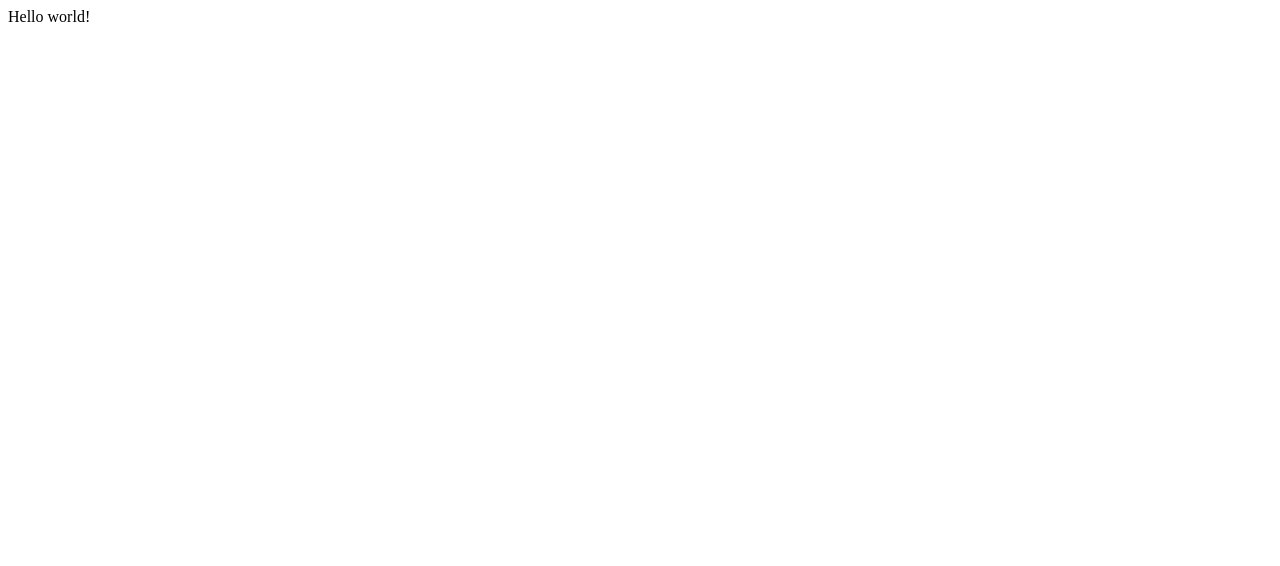
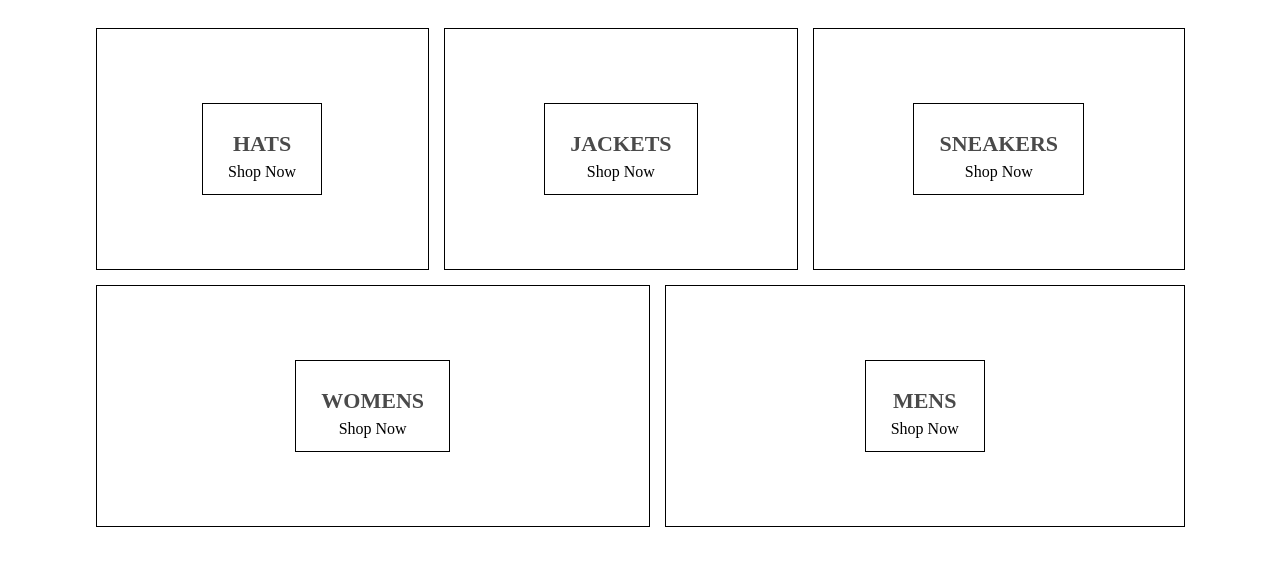
Before and after one commit to Mihailob5017/react-master-project, a React (Create React App) app: page / in a window 1280 px wide. Shown: the top 566 px of the page. Built offline with nearby package versions, Linux system fonts and the light colour scheme.

Commit message:
added the homepage and some basic styles

```diff
--- a/public/index.html
+++ b/public/index.html
@@ -24,7 +24,7 @@
       work correctly both with client-side routing and a non-root public URL.
       Learn how to configure a non-root public URL by running `npm run build`.
     -->
-    <title>React App</title>
+    <title>ECommerc</title>
   </head>
   <body>
     <noscript>You need to enable JavaScript to run this app.</noscript>
--- a/src/App.js
+++ b/src/App.js
@@ -1,7 +1,13 @@
 import React from 'react';
-
+import './style/App.css';
+//  Import Components
+import Homepage from './components/homepage/Homepage';
 const App = () => {
-  return <div>Hello world!</div>;
+  return (
+    <div>
+      <Homepage />
+    </div>
+  );
 };
 
 export default App;
--- /dev/null
+++ b/src/components/homepage/Homepage.css
@@ -0,0 +1,84 @@
+.homepage {
+  display: -webkit-box;
+  display: -ms-flexbox;
+  display: flex;
+  -webkit-box-orient: vertical;
+  -webkit-box-direction: normal;
+      -ms-flex-direction: column;
+          flex-direction: column;
+  -webkit-box-align: center;
+      -ms-flex-align: center;
+          align-items: center;
+  padding: 20px 80px;
+}
+
+.directory-menu {
+  width: 100%;
+  display: -webkit-box;
+  display: -ms-flexbox;
+  display: flex;
+  -ms-flex-wrap: wrap;
+      flex-wrap: wrap;
+  -webkit-box-pack: justify;
+      -ms-flex-pack: justify;
+          justify-content: space-between;
+}
+
+.menu-item {
+  min-width: 30%;
+  height: 240px;
+  -webkit-box-flex: 1;
+      -ms-flex: 1 1 auto;
+          flex: 1 1 auto;
+  display: -webkit-box;
+  display: -ms-flexbox;
+  display: flex;
+  -webkit-box-align: center;
+      -ms-flex-align: center;
+          align-items: center;
+  -webkit-box-pack: center;
+      -ms-flex-pack: center;
+          justify-content: center;
+  border: 1px solid black;
+  margin: 0 7.5px 15px;
+}
+
+.menu-item:first-child {
+  margin-right: 7.5px;
+}
+
+.menu-item:last-child {
+  margin-left: 7.5px;
+}
+
+.menu-item .content {
+  height: 90px;
+  padding: 0 25px;
+  display: -webkit-box;
+  display: -ms-flexbox;
+  display: flex;
+  -webkit-box-orient: vertical;
+  -webkit-box-direction: normal;
+      -ms-flex-direction: column;
+          flex-direction: column;
+  -webkit-box-align: center;
+      -ms-flex-align: center;
+          align-items: center;
+  -webkit-box-pack: center;
+      -ms-flex-pack: center;
+          justify-content: center;
+  border: 1px solid black;
+}
+
+.menu-item .content .title {
+  font-weight: bold;
+  margin-bottom: 6px;
+  font-size: 22px;
+  color: #4a4a4a;
+}
+
+.menu-item .content .subtitle {
+  font-weight: lighter;
+  font-size: 16px;
+}
+/*# sourceMappingURL=Homepage.css.map */
--- /dev/null
+++ b/src/components/homepage/Homepage.js
@@ -0,0 +1,42 @@
+import React from 'react';
+
+const Homepage = () => {
+  return (
+    <div className="homepage">
+      <div className="directory-menu">
+        <div className="menu-item">
+          <div className="content">
+            <h1 className="title">HATS</h1>
+            <span className="subtitle">Shop Now</span>
+          </div>
+        </div>
+        <div className="menu-item">
+          <div className="content">
+            <h1 className="title">JACKETS</h1>
+            <span className="subtitle">Shop Now</span>
+          </div>
+        </div>
+        <div className="menu-item">
+          <div className="content">
+            <h1 className="title">SNEAKERS</h1>
+            <span className="subtitle">Shop Now</span>
+          </div>
+        </div>
+        <div className="menu-item">
+          <div className="content">
+            <h1 className="title">WOMENS</h1>
+            <span className="subtitle">Shop Now</span>
+          </div>
+        </div>
+        <div className="menu-item">
+          <div className="content">
+            <h1 className="title">MENS</h1>
+            <span className="subtitle">Shop Now</span>
+          </div>
+        </div>
+      </div>
+    </div>
+  );
+};
+
+export default Homepage;
--- /dev/null
+++ b/src/components/homepage/Homepage.scss
@@ -0,0 +1,47 @@
+.homepage {
+  display: flex;
+  flex-direction: column;
+  align-items: center;
+  padding: 20px 80px;
+}
+.directory-menu {
+  width: 100%;
+  display: flex;
+  flex-wrap: wrap;
+  justify-content: space-between;
+}
+.menu-item {
+  min-width: 30%;
+  height: 240px;
+  flex: 1 1 auto;
+  display: flex;
+  align-items: center;
+  justify-content: center;
+  border: 1px solid black;
+  margin: 0 7.5px 15px;
+  &:first-child {
+    margin-right: 7.5px;
+  }
+  &:last-child {
+    margin-left: 7.5px;
+  }
+  .content {
+    height: 90px;
+    padding: 0 25px;
+    display: flex;
+    flex-direction: column;
+    align-items: center;
+    justify-content: center;
+    border: 1px solid black;
+    .title {
+      font-weight: bold;
+      margin-bottom: 6px;
+      font-size: 22px;
+      color: #4a4a4a;
+    }
+    .subtitle {
+      font-weight: lighter;
+      font-size: 16px;
+    }
+  }
+}
--- /dev/null
+++ b/src/style/App.css
@@ -0,0 +1,84 @@
+.homepage {
+  display: -webkit-box;
+  display: -ms-flexbox;
+  display: flex;
+  -webkit-box-orient: vertical;
+  -webkit-box-direction: normal;
+      -ms-flex-direction: column;
+          flex-direction: column;
+  -webkit-box-align: center;
+      -ms-flex-align: center;
+          align-items: center;
+  padding: 20px 80px;
+}
+
+.directory-menu {
+  width: 100%;
+  display: -webkit-box;
+  display: -ms-flexbox;
+  display: flex;
+  -ms-flex-wrap: wrap;
+      flex-wrap: wrap;
+  -webkit-box-pack: justify;
+      -ms-flex-pack: justify;
+          justify-content: space-between;
+}
+
+.menu-item {
+  min-width: 30%;
+  height: 240px;
+  -webkit-box-flex: 1;
+      -ms-flex: 1 1 auto;
+          flex: 1 1 auto;
+  display: -webkit-box;
+  display: -ms-flexbox;
+  display: flex;
+  -webkit-box-align: center;
+      -ms-flex-align: center;
+          align-items: center;
+  -webkit-box-pack: center;
+      -ms-flex-pack: center;
+          justify-content: center;
+  border: 1px solid black;
+  margin: 0 7.5px 15px;
+}
+
+.menu-item:first-child {
+  margin-right: 7.5px;
+}
+
+.menu-item:last-child {
+  margin-left: 7.5px;
+}
+
+.menu-item .content {
+  height: 90px;
+  padding: 0 25px;
+  display: -webkit-box;
+  display: -ms-flexbox;
+  display: flex;
+  -webkit-box-orient: vertical;
+  -webkit-box-direction: normal;
+      -ms-flex-direction: column;
+          flex-direction: column;
+  -webkit-box-align: center;
+      -ms-flex-align: center;
+          align-items: center;
+  -webkit-box-pack: center;
+      -ms-flex-pack: center;
+          justify-content: center;
+  border: 1px solid black;
+}
+
+.menu-item .content .title {
+  font-weight: bold;
+  margin-bottom: 6px;
+  font-size: 22px;
+  color: #4a4a4a;
+}
+
+.menu-item .content .subtitle {
+  font-weight: lighter;
+  font-size: 16px;
+}
+/*# sourceMappingURL=App.css.map */
--- /dev/null
+++ b/src/style/App.scss
@@ -0,0 +1 @@
+@import '../components/homepage/Homepage.scss';
```
Also changed, not shown: 2 other files (tests, documents, lock files or other folders).
